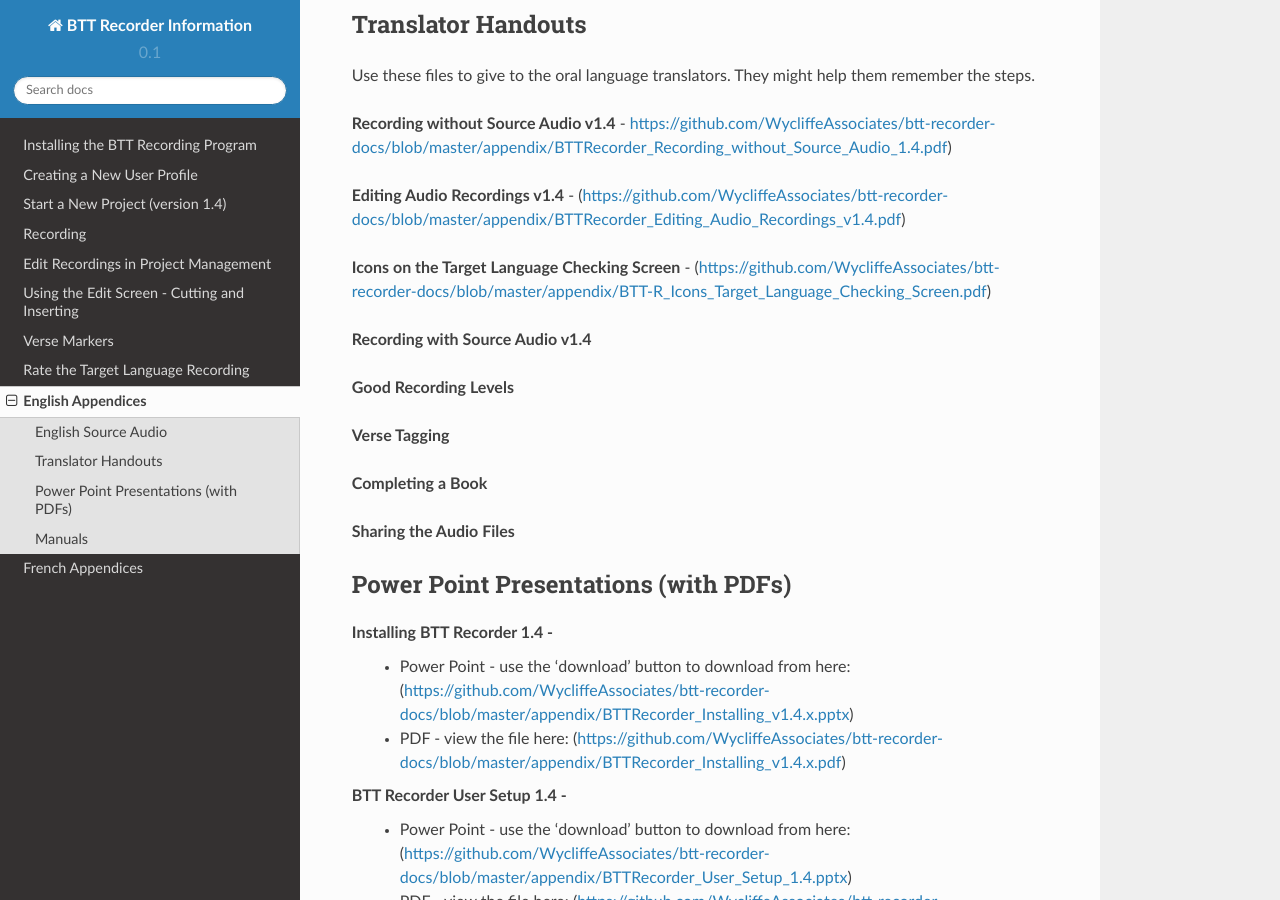
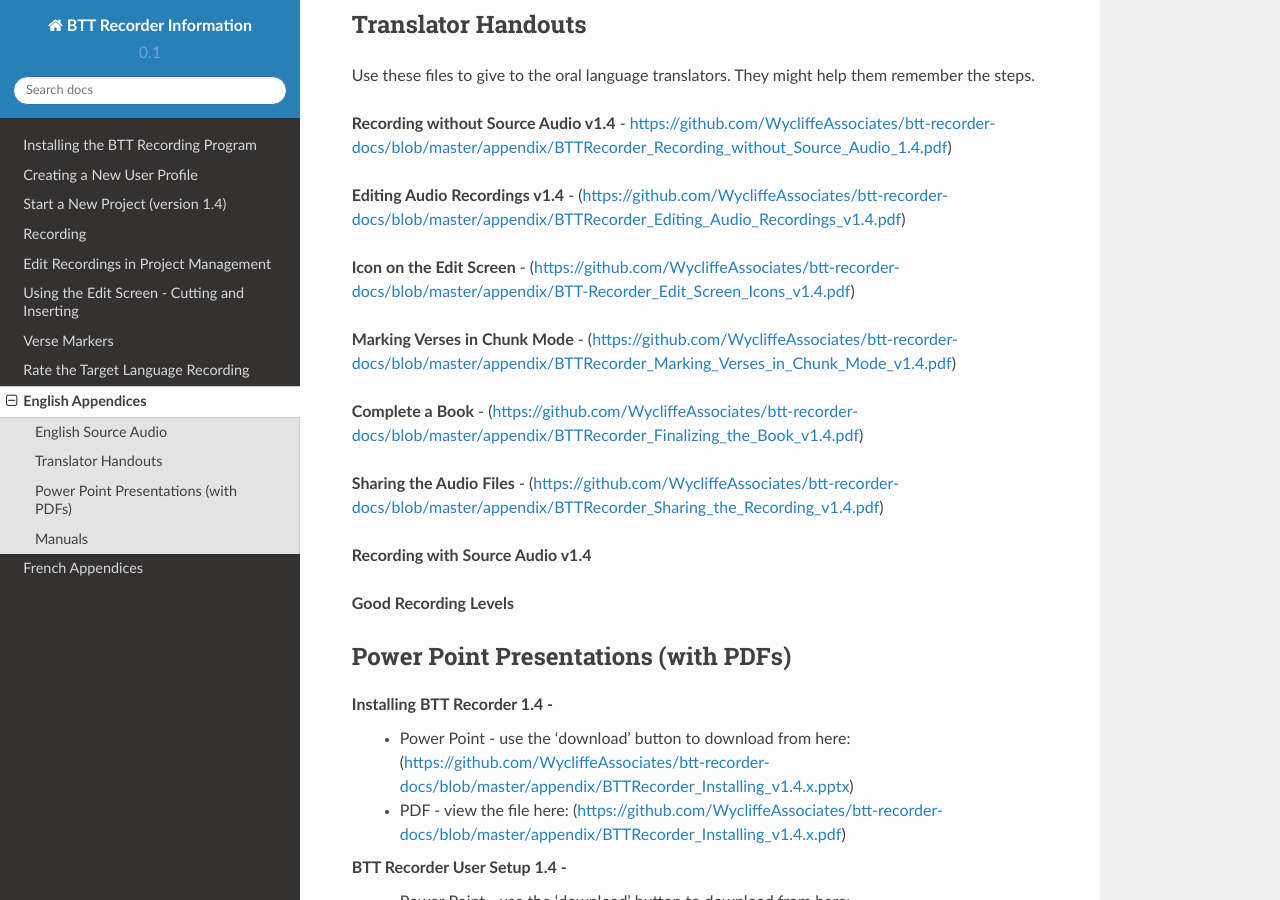
Before and after one commit to pgamer78/btt-recorder-docs, a Sphinx documentation site: the page built from docs/appendices.rst, in a window 1280 px wide and 900 px high, scrolled down 472 px. Built offline with Sphinx 7.4.7 and the Read the Docs theme 2.0.0, drawn with Linux system fonts in a browser that asks for light colours; pages that are not in the unit, such as notebooks, are missing from menus.

Commit message:
Update appendices.rst

```diff
--- a/docs/appendices.rst
+++ b/docs/appendices.rst
@@ -20,17 +20,17 @@ Use these files to give to the oral language translators. They might help them r
 
 **Editing Audio Recordings v1.4** - (https://github.com/WycliffeAssociates/btt-recorder-docs/blob/master/appendix/BTTRecorder_Editing_Audio_Recordings_v1.4.pdf)
 
-**Icons on the Target Language Checking Screen** - (https://github.com/WycliffeAssociates/btt-recorder-docs/blob/master/appendix/BTT-R_Icons_Target_Language_Checking_Screen.pdf)
+**Icon on the Edit Screen** - (https://github.com/WycliffeAssociates/btt-recorder-docs/blob/master/appendix/BTT-Recorder_Edit_Screen_Icons_v1.4.pdf)
+
+**Marking Verses in Chunk Mode** - (https://github.com/WycliffeAssociates/btt-recorder-docs/blob/master/appendix/BTTRecorder_Marking_Verses_in_Chunk_Mode_v1.4.pdf)
+
+**Complete a Book** - (https://github.com/WycliffeAssociates/btt-recorder-docs/blob/master/appendix/BTTRecorder_Finalizing_the_Book_v1.4.pdf)
+
+**Sharing the Audio Files** - (https://github.com/WycliffeAssociates/btt-recorder-docs/blob/master/appendix/BTTRecorder_Sharing_the_Recording_v1.4.pdf)
 
 **Recording with Source Audio v1.4**
 
 **Good Recording Levels**
-
-**Verse Tagging**
-
-**Completing a Book**
-
-**Sharing the Audio Files**
 
 
 Power Point Presentations (with PDFs)
```
